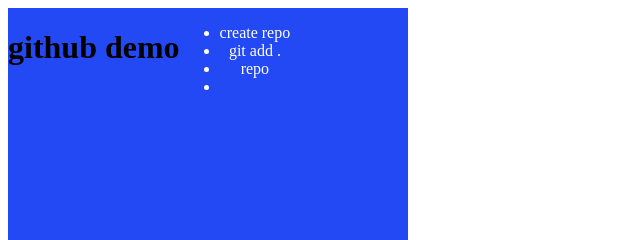
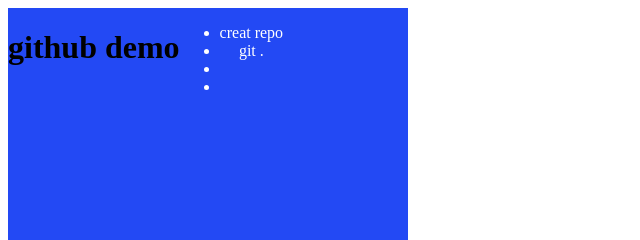
Before and after one commit to Mmasichuks/website, a plain HTML site: page index.html in a window 1280 px wide. Shown: the top 240 px of the page, 0-640 px from the left. Drawn offline with Linux system fonts and the light colour scheme.

Commit message:
second commit

```diff
--- a/index.html
+++ b/index.html
@@ -10,9 +10,9 @@
     <div class="container">
         <h1>github demo</h1>
         <ul>
-            <li>create repo</li>
-            <li>git add .</li>
-            <li>repo</li>
+            <li>creat repo</li>
+            <li>git  .</li>
+            <li></li>
             <li></li>
         </ul>
     </div>
```
